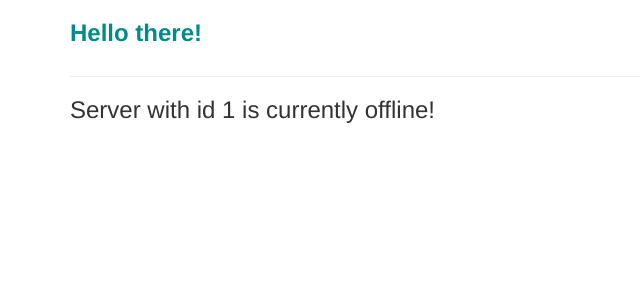
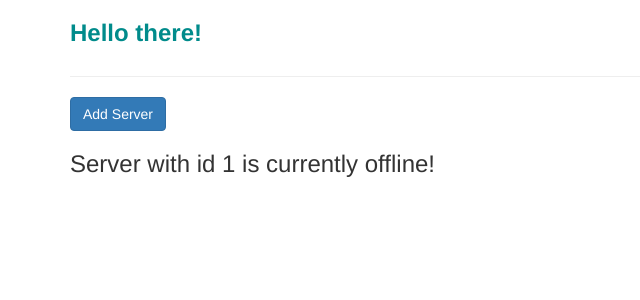
Before and after one commit to GreyWarden/Angular, an Angular app: page / in a window 1280 px wide. Shown: the top 300 px of the page, without its empty margins (0-640 px from the left). Built offline with nearby package versions, Linux system fonts and the light colour scheme.

Commit message:
Added Propery binding

```diff
--- a/src/app/servers/servers.component.html
+++ b/src/app/servers/servers.component.html
@@ -1 +1,7 @@
-<app-server> </app-server>
+<button
+  class="btn btn-primary"
+  [disabled]="!allowServerCreation"
+>
+  Add Server
+</button>
+<app-server></app-server>
--- a/src/app/servers/servers.component.ts
+++ b/src/app/servers/servers.component.ts
@@ -7,7 +7,13 @@ import { Component, OnInit } from '@angular/core';
 })
 export class ServersComponent implements OnInit {
 
-  constructor() { }
+  constructor() {
+    setTimeout(() => {
+      this.allowServerCreation = true;
+    }, 2000);
+  }
+
+  allowServerCreation = false;
 
   ngOnInit (): void {
   }
```
